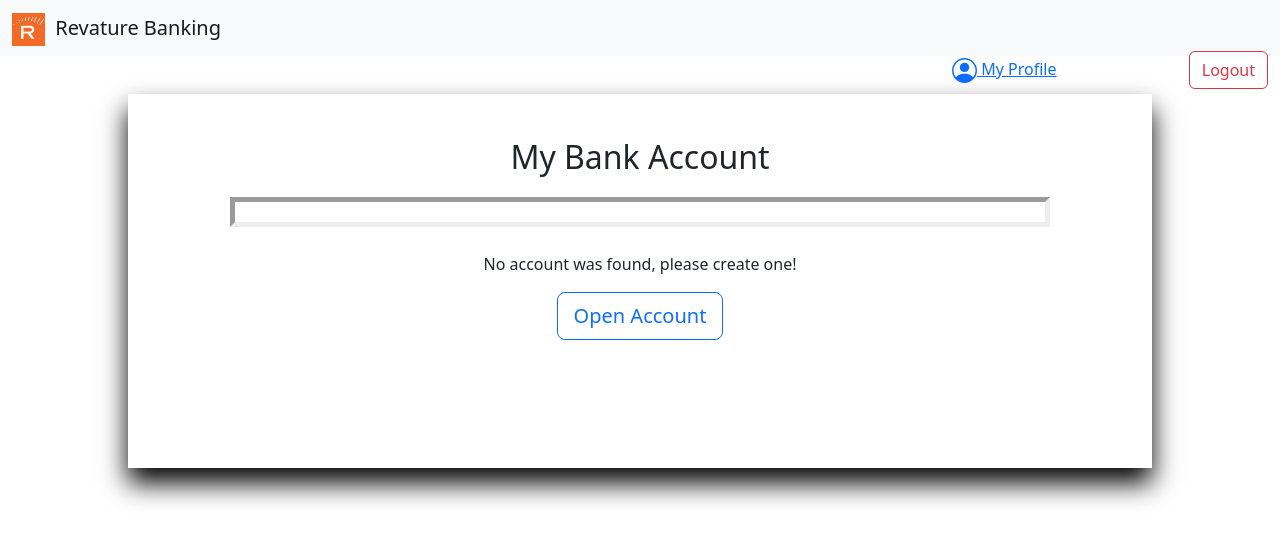
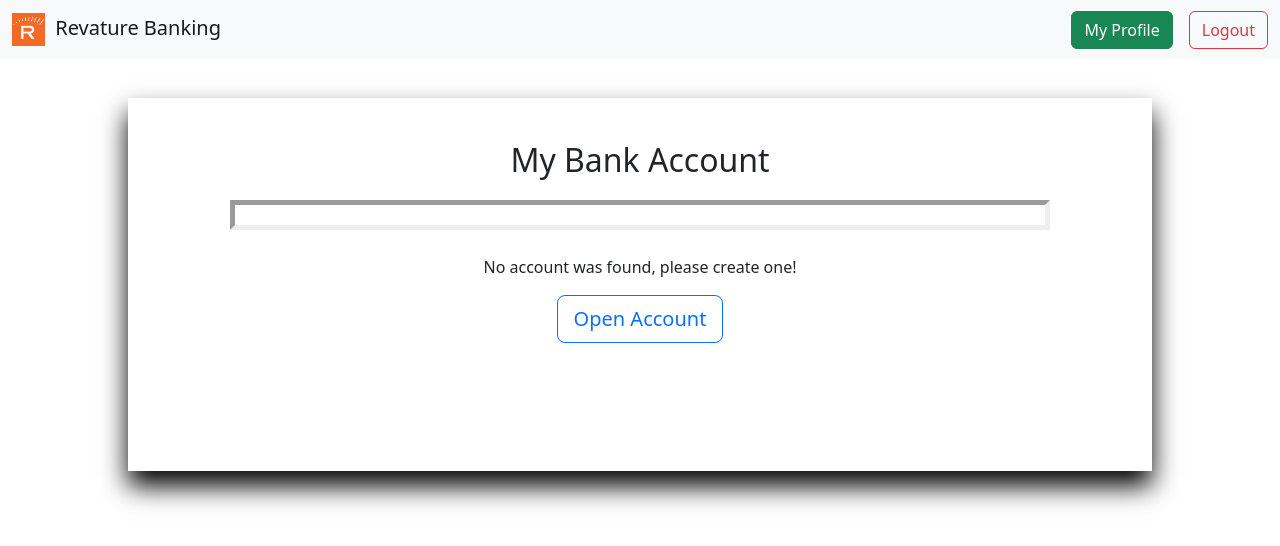
Before and after one commit to 220725-JavaFS/tgh-financial-frontend, an Angular app: page /home in a window 1280 px wide. Shown: the top 546 px of the page. Built offline with nearby package versions, Linux system fonts and the light colour scheme; no server answers.

Commit message:
fixed spacing issue on the My Profile/logout button

```diff
--- a/src/app/components/navbar/navbar.component.css
+++ b/src/app/components/navbar/navbar.component.css
@@ -1,13 +1,13 @@
 #revicon {
-    width: 8%;
-    height: 8%;
-    margin-right: 10px;
+  width: 8%;
+  height: 8%;
+  margin-right: 10px;
 }
 
-nav {
+/* nav {
     height: 7vh;
 }
 
 .a-align-right{
     margin-left:940px;
-}
+} */
--- a/src/app/components/navbar/navbar.component.html
+++ b/src/app/components/navbar/navbar.component.html
@@ -1,4 +1,4 @@
-<nav class="navbar bg-light">
+<!-- <nav class="navbar bg-light">
     <div class="container-fluid">
         <a class="navbar-brand" [routerLink]="['/home']"><img id="revicon" src="../../../assets/images/favicon.png" alt="Revature Icon">Revature Banking</a>
         <a class="a-align-right" [routerLink]="['/profile']">
@@ -12,4 +12,22 @@
             <button class="btn btn-outline-danger" (click)="logout();">Logout</button>
         </form>
     </div>
+</nav> -->
+
+<nav class="navbar navbar-expand-lg navbar-light bg-light">
+  <div class="container-fluid">
+    <a class="navbar-brand" [routerLink]="['/home']"
+      ><img
+        id="revicon"
+        src="../../../assets/images/favicon.png"
+        alt="Revature Icon"
+      />Revature Banking</a
+    >
+    <form class="d-flex" role="search">
+      <button class="btn btn-success mx-3" [routerLink]="['/profile']">
+        My Profile
+      </button>
+      <button class="btn btn-outline-danger" (click)="logout()">Logout</button>
+    </form>
+  </div>
 </nav>
```
